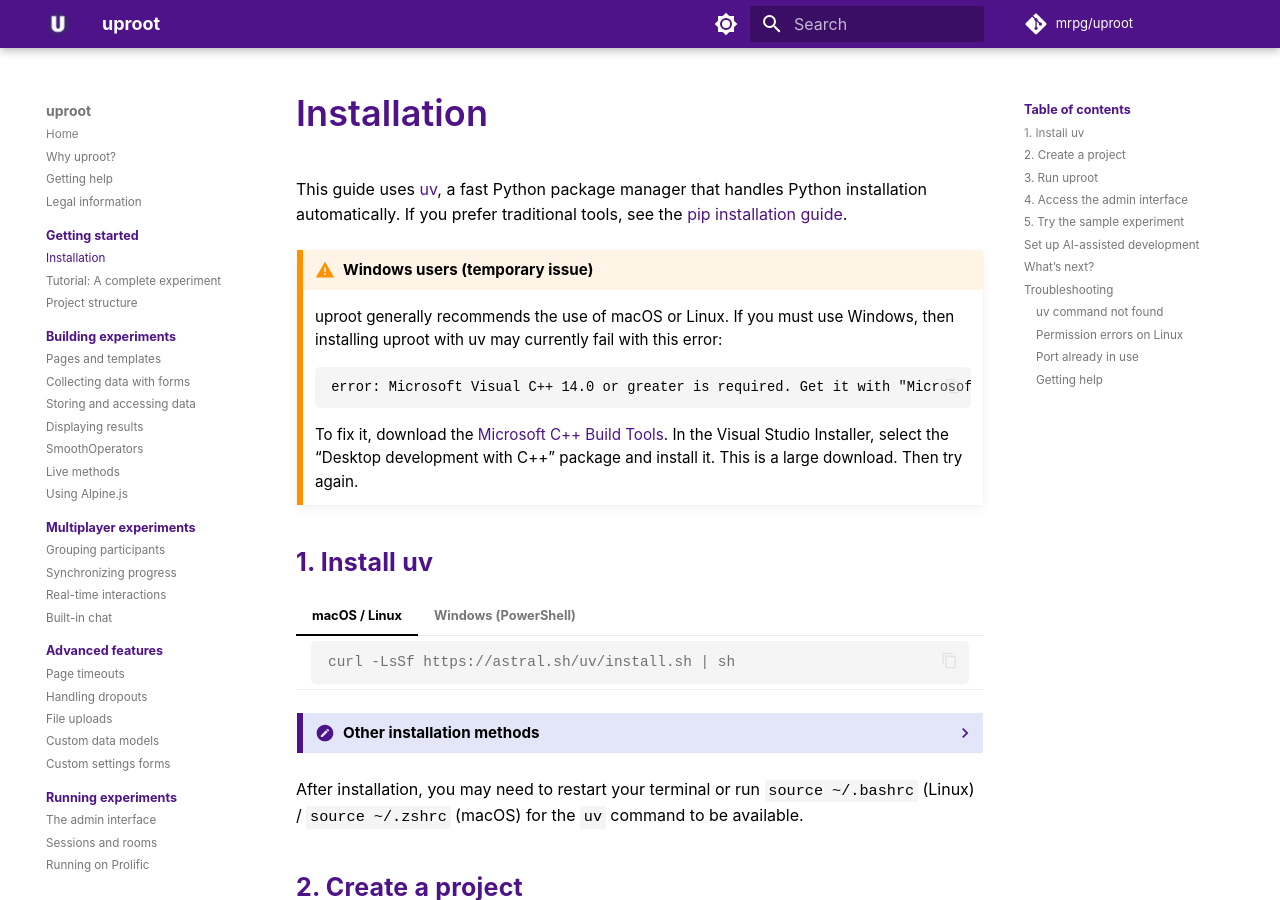
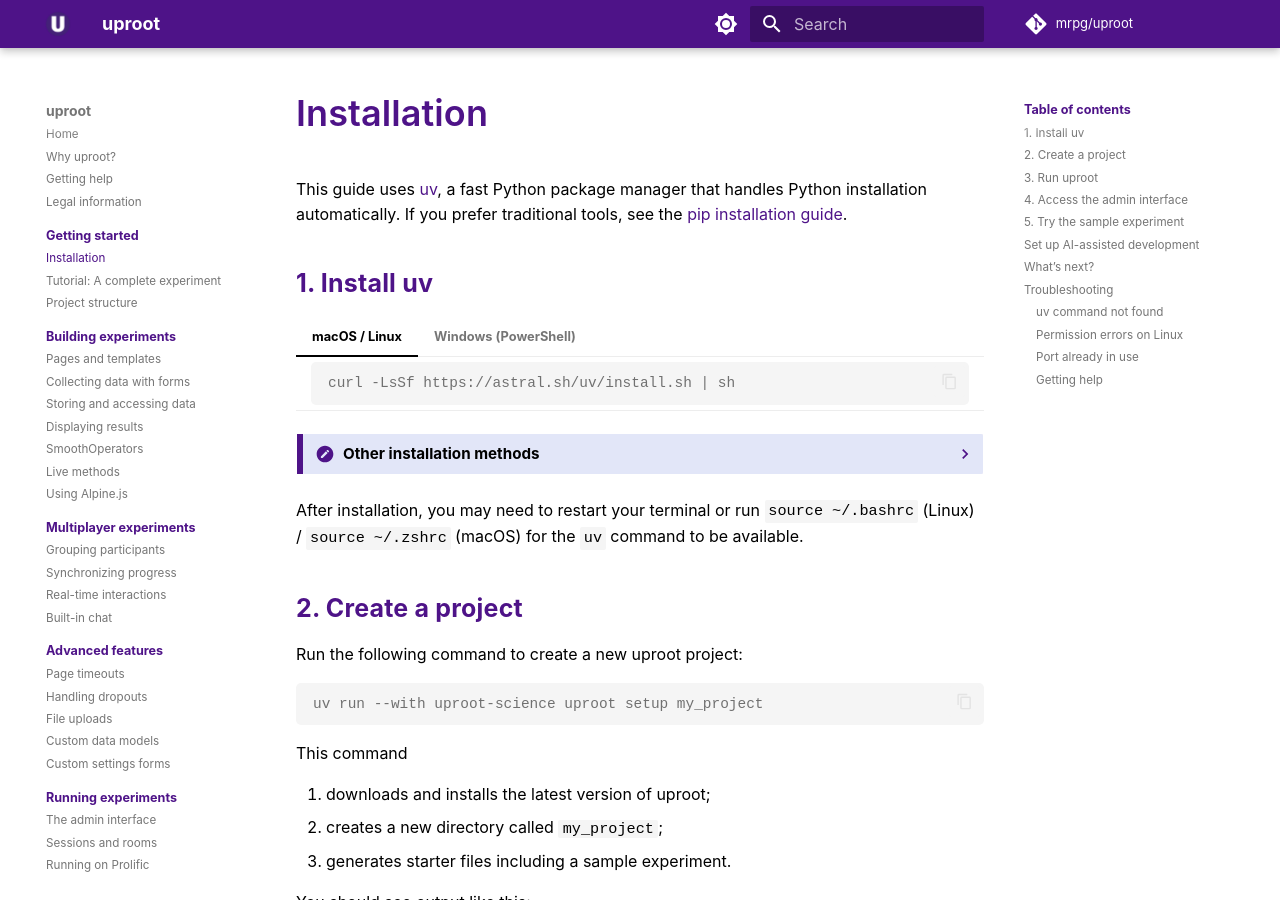
Before and after one commit to mrpg/uproot-docs, an MkDocs documentation site: the page built from docs/getting-started/installation.md, in a window 1280 px wide and 900 px high. Built offline with MkDocs 1.6.1 and Material for MkDocs 9.7.7, drawn with Linux system fonts in a browser that asks for light colours; some web fonts are replaced; comment, search, counter and statistics services are not loaded.

Commit message:
Revert "Add Windows problem"
This reverts commit c332f0e382f9425502255fb3585f28f5bb480018.

The underlying issue was fixed in https://github.com/mrpg/uproot/commit/36c13b7a4cf0e4eb87eec9cf69ae993dff8f4400 and released with v0.9.1.

````diff
--- a/docs/getting-started/installation.md
+++ b/docs/getting-started/installation.md
@@ -1,15 +1,6 @@
 # Installation
 
 This guide uses [uv](https://docs.astral.sh/uv/), a fast Python package manager that handles Python installation automatically. If you prefer traditional tools, see the [pip installation guide](https://github.com/mrpg/uproot/blob/main/INSTALLATION-PIP.md).
-
-!!! warning "Windows users (temporary issue)"
-    uproot generally recommends the use of macOS or Linux. If you must use Windows, then installing uproot with uv may currently fail with this error:
-
-    ```
-    error: Microsoft Visual C++ 14.0 or greater is required. Get it with "Microsoft C++ Build Tools": …
-    ```
-
-    To fix it, download the [Microsoft C++ Build Tools](https://visualstudio.microsoft.com/visual-cpp-build-tools/). In the Visual Studio Installer, select the “Desktop development with C++” package and install it. This is a large download. Then try again.
 
 ## 1. Install uv
 
````
